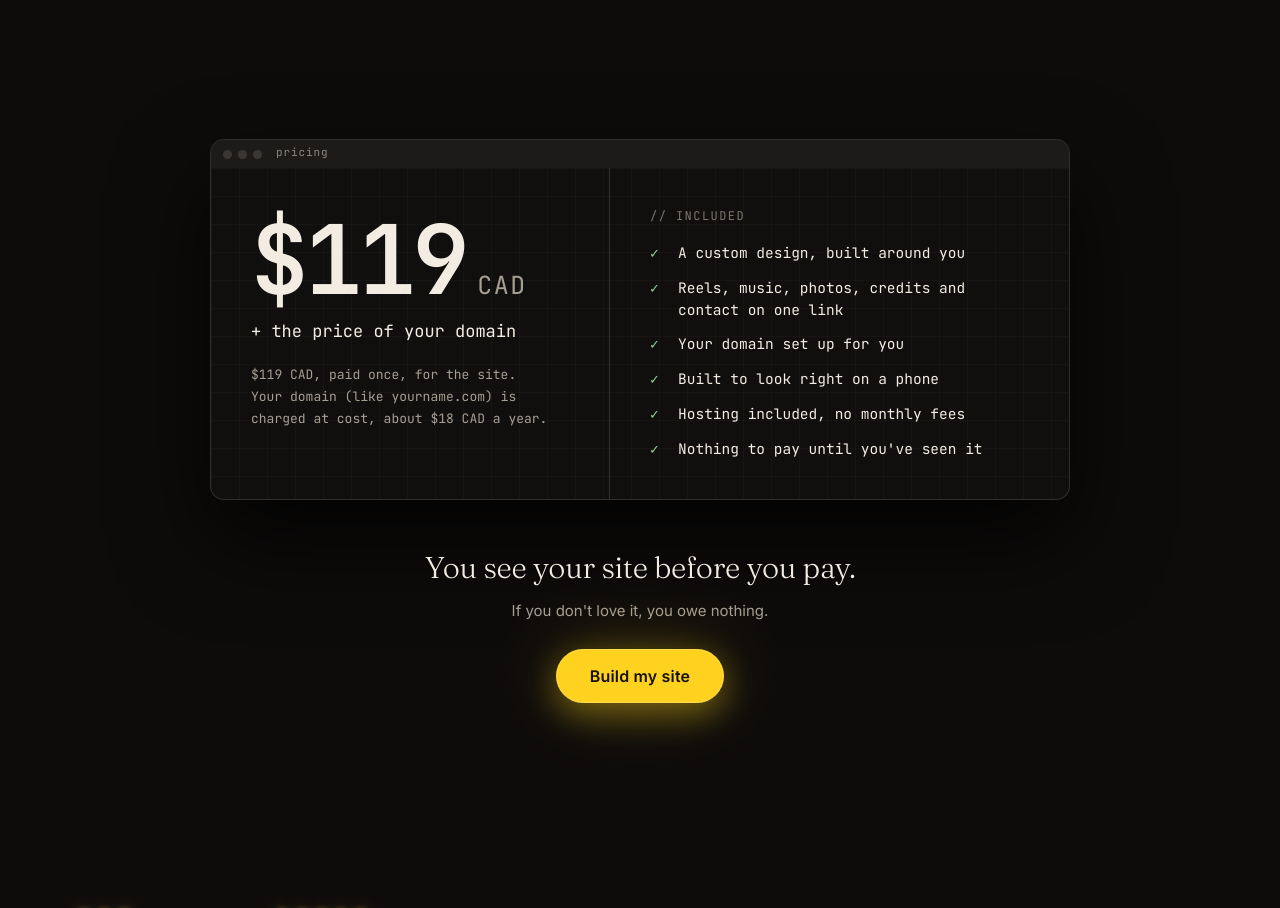
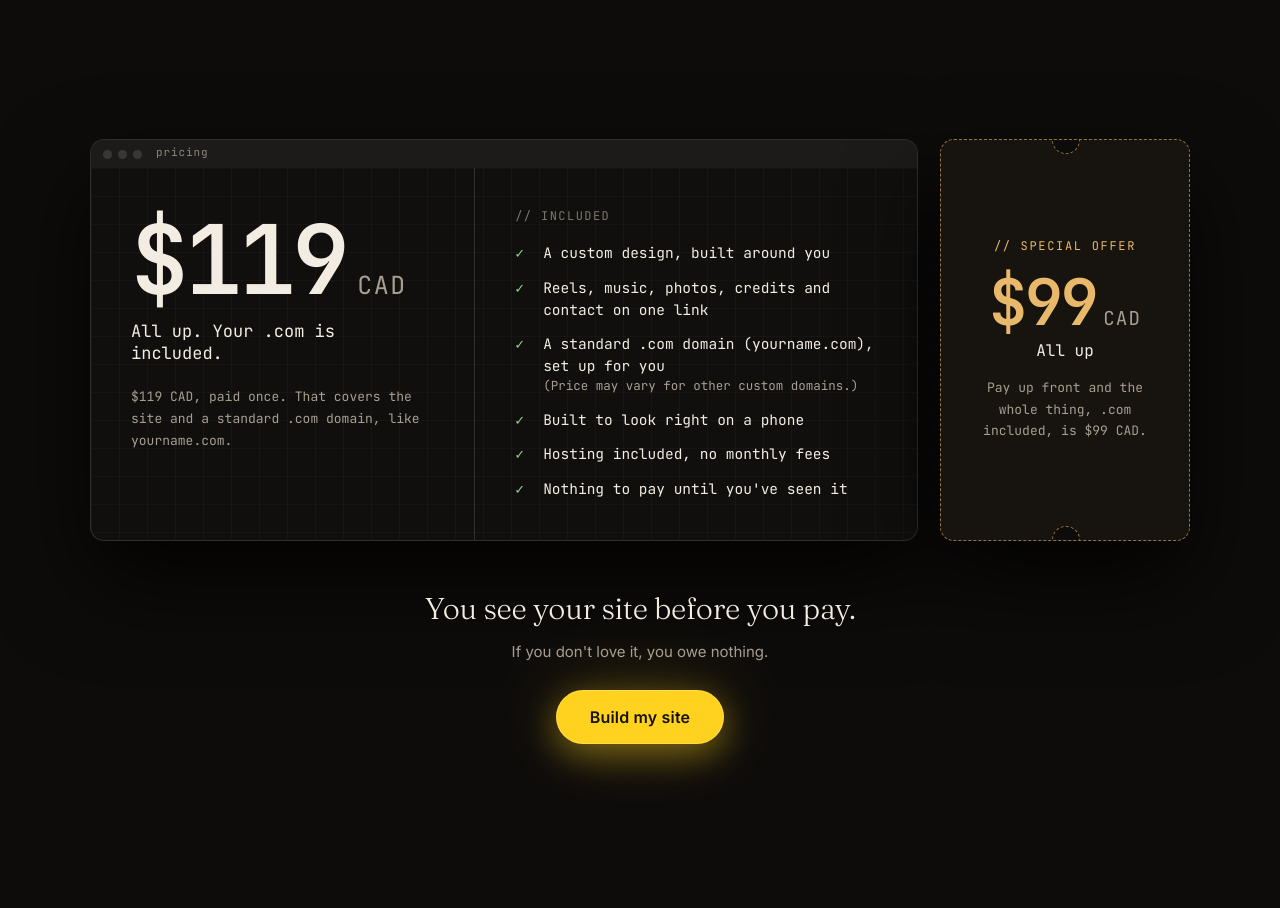
Before and after one commit to Sylennce/hk-website, a plain HTML site: page websites/index.html in a window 1280 px wide. Shown: the part 2900-3808 px from the top of the page. Drawn offline with Linux system fonts and the light colour scheme; animation ran at ten frames a second.

Commit message:
Websites page: $119 CAD all up incl. standard .com; $99 pay-up-front special offer
Co-Authored-By: Claude Opus 5.5 <noreply@anthropic.com>

```diff
--- a/websites/index.html
+++ b/websites/index.html
@@ -84,7 +84,8 @@ section,footer{position:relative;z-index:2}
 
 /* ---------- price: a spec sheet ---------- */
 .offer{padding-top:40px}
-.spec{max-width:860px;margin:0 auto;border:1px solid #fff2;border-radius:14px;overflow:hidden;background:#100f0e;box-shadow:0 40px 90px #000c;font-family:"JetBrains Mono",ui-monospace,SFMono-Regular,Menlo,monospace}
+.deal{display:grid;grid-template-columns:1fr 250px;gap:22px;max-width:1110px;margin:0 auto;align-items:stretch}
+.spec{border:1px solid #fff2;border-radius:14px;overflow:hidden;background:#100f0e;box-shadow:0 40px 90px #000c;font-family:"JetBrains Mono",ui-monospace,SFMono-Regular,Menlo,monospace}
 .spec .bar span{background:none;padding:0;margin-left:8px;letter-spacing:.08em}
 .spec-body{display:grid;grid-template-columns:1fr 1.15fr;background-image:linear-gradient(#ffffff06 1px,transparent 1px),linear-gradient(90deg,#ffffff06 1px,transparent 1px);background-size:28px 28px}
 .spec .amt{padding:44px 40px;border-right:1px solid #fff2}
@@ -92,6 +93,15 @@ section,footer{position:relative;z-index:2}
 .spec .amt b i{font-style:normal;font-size:.26em;letter-spacing:.06em;margin-left:.45em;color:var(--dim);font-weight:400}
 .spec .amt .plus{display:block;margin-top:12px;font-size:17px;color:var(--ink)}
 .spec .amt p{margin-top:22px;font-size:13px;line-height:1.7;color:var(--dim)}
+.spec li small{display:block;font-size:12.5px;color:var(--dim)}
+.coupon{position:relative;border:1.5px dashed #e8b96a99;border-radius:14px;background:#17130e;padding:34px 26px;display:flex;flex-direction:column;justify-content:center;text-align:center;font-family:"JetBrains Mono",ui-monospace,SFMono-Regular,Menlo,monospace;box-shadow:0 40px 90px #000c}
+.coupon:before,.coupon:after{content:"";position:absolute;left:50%;width:26px;height:26px;margin-left:-13px;border-radius:50%;background:var(--bg);border:1.5px dashed #e8b96a99}
+.coupon:before{top:-14px;clip-path:inset(50% 0 0 0)}.coupon:after{bottom:-14px;clip-path:inset(0 0 50% 0)}
+.coupon h3{font-size:12px;font-weight:400;letter-spacing:.14em;color:var(--acc)}
+.coupon b{display:block;margin:16px 0 6px;font-weight:600;font-size:clamp(52px,5.4vw,64px);line-height:1;letter-spacing:-.04em;color:var(--acc)}
+.coupon b i{font-style:normal;font-size:.3em;letter-spacing:.06em;margin-left:.35em;color:var(--dim);font-weight:400}
+.coupon .all{font-size:16px;color:var(--ink)}
+.coupon p{margin-top:16px;font-size:13px;line-height:1.65;color:var(--dim)}
 .spec .inc{padding:40px}
 .spec .inc h3{font-size:12px;font-weight:400;letter-spacing:.12em;color:#7d766c;margin-bottom:18px}
 .spec ul{list-style:none;display:grid;gap:13px;font-size:14.5px;line-height:1.5}
@@ -173,6 +183,8 @@ footer a{color:var(--dim);text-underline-offset:3px;display:inline-block;padding
  .cA .ticks{display:inline-grid;text-align:left}
  .alt{justify-content:center}
  .thumbs{grid-template-columns:repeat(3,1fr)}
+ .deal{grid-template-columns:1fr;gap:28px}
+ .coupon{padding:30px 26px}
  .spec-body{grid-template-columns:1fr}
  .spec .amt{border-right:0;border-bottom:1px solid #fff2;padding:34px 26px}
  .spec .inc{padding:30px 26px}
@@ -250,21 +262,29 @@ footer a{color:var(--dim);text-underline-offset:3px;display:inline-block;padding
 </section>
 
 <section class="offer wrap" id="offer">
+  <div class="deal">
   <div class="spec">
     <div class="bar"><i></i><i></i><i></i><span>pricing</span></div>
     <div class="spec-body">
-      <div class="amt"><b>$119<i>CAD</i></b><span class="plus">+ the price of your domain</span>
-        <p>$119 CAD, paid once, for the site.<br>Your domain (like yourname.com) is charged at cost, about $18 CAD a year.</p></div>
+      <div class="amt"><b>$119<i>CAD</i></b><span class="plus">All up. Your .com is included.</span>
+        <p>$119 CAD, paid once. That covers the site and a standard .com domain, like yourname.com.</p></div>
       <div class="inc"><h3>// INCLUDED</h3>
         <ul>
           <li>A custom design, built around you</li>
           <li>Reels, music, photos, credits and contact on one link</li>
-          <li>Your domain set up for you</li>
+          <li>A standard .com domain (yourname.com), set up for you<small>(Price may vary for other custom domains.)</small></li>
           <li>Built to look right on a phone</li>
           <li>Hosting included, no monthly fees</li>
           <li>Nothing to pay until you've seen it</li>
         </ul></div>
     </div>
+  </div>
+  <aside class="coupon" aria-label="Special offer">
+    <h3>// SPECIAL OFFER</h3>
+    <b>$99<i>CAD</i></b>
+    <span class="all">All up</span>
+    <p>Pay up front and the whole thing, .com included, is $99 CAD.</p>
+  </aside>
   </div>
   <div class="promise" id="promise">
     <p>You see your site before you pay.</p>
```
Also changed, not shown: 1 other file.
